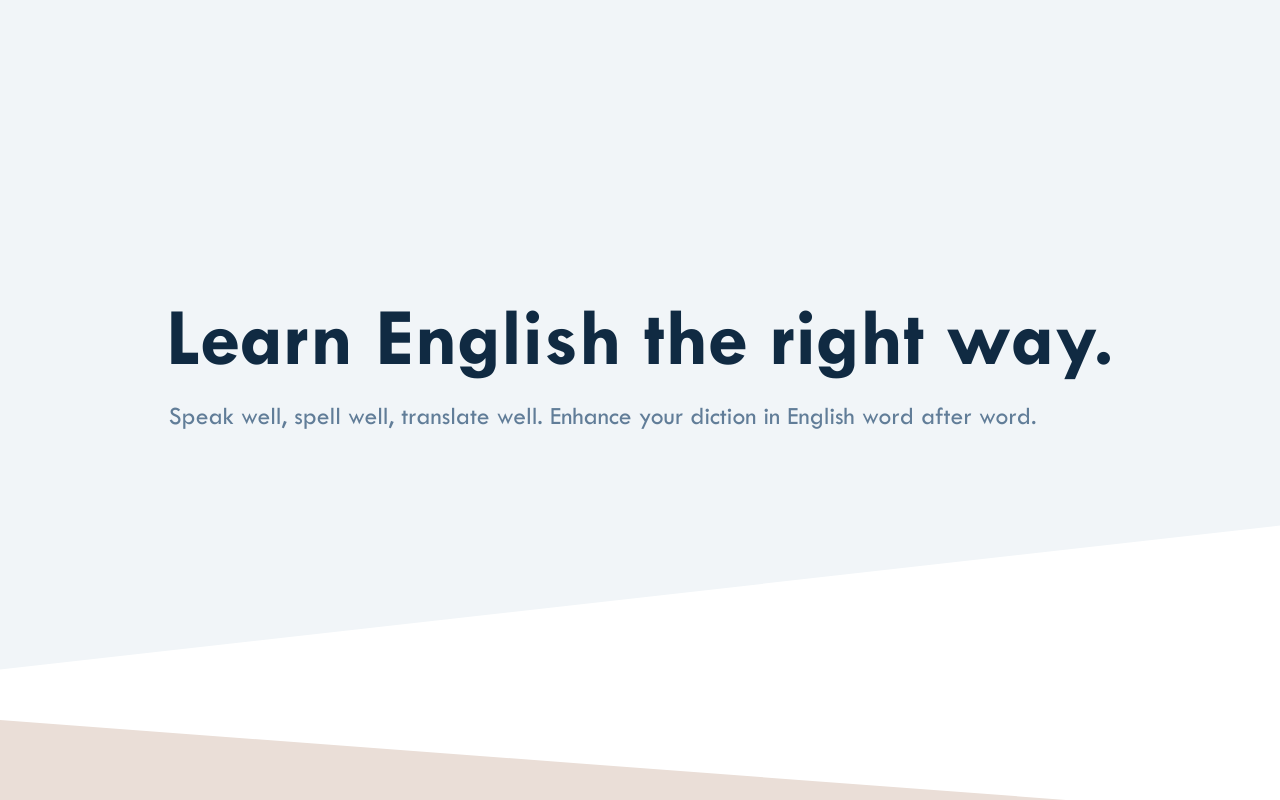
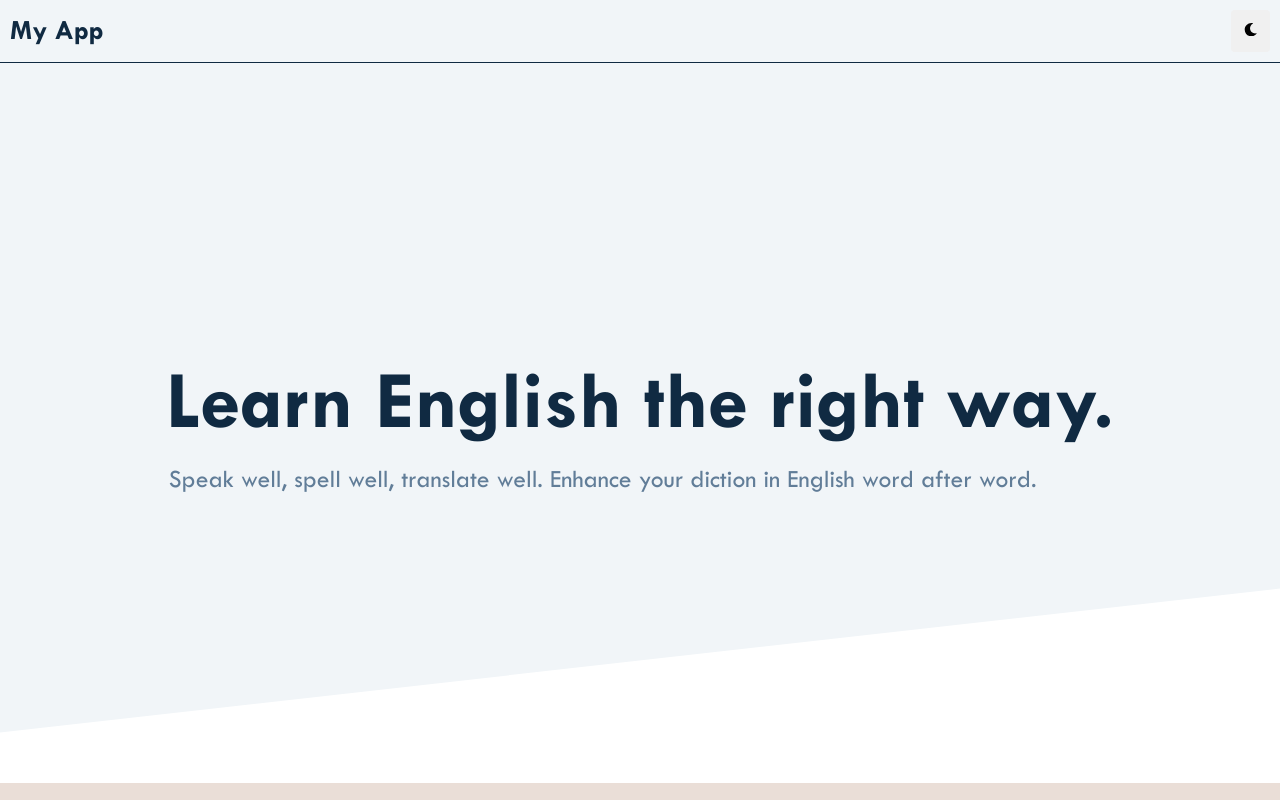
Before and after one commit to AccoladesIO/Dictionary-App, a React (Vite) app: page / in a window 1280 px wide. Shown: the top 800 px of the page. Built offline with nearby package versions, Linux system fonts and the light colour scheme.

Commit message:
ref: added light mode - dark mode toggle

```diff
--- a/src/components/Hero.tsx
+++ b/src/components/Hero.tsx
@@ -1,8 +1,36 @@
-import React from 'react'
+import React, { useState, useEffect } from "react";
+import * as Fa from 'react-icons/fa'
 import './hero.scss'
 
 const Hero = () => {
+
+  const [isDarkMode, setIsDarkMode] = useState(false);
+
+  // set the theme mode based on the state
+  useEffect(() => {
+    if (isDarkMode) {
+      document.body.classList.add("dark-mode");
+    } else {
+      document.body.classList.remove("dark-mode");
+    }
+  }, [isDarkMode]);
+
+  // toggle the state between light and dark mode
+  const toggleDarkMode = () => {
+    setIsDarkMode(!isDarkMode);
+  };
+
+
+
   return (
+    <main>
+
+      <nav className={isDarkMode ? "dark-mode" : "light-mode"}>
+        <h1 className="logo">My App</h1>
+        <button className="toggle-btn" onClick={toggleDarkMode}>
+          {isDarkMode ? <Fa.FaSun /> : <Fa.FaMoon />}
+        </button>
+      </nav>
       <header className="header">
         <article className="textbox">
           <h1 className="heading-main">
@@ -13,6 +41,7 @@ const Hero = () => {
           </p>
         </article>
       </header>
+    </main>
   )
 }
 
--- a/src/components/Section.tsx
+++ b/src/components/Section.tsx
@@ -54,8 +54,13 @@ const Section = () => {
    (
     <>
    <div className="flex">
-    <p className='flex j'><Fa.FaAngleRight />{word.phonetics[0]?.text} {word.phonetics[1]?.text} </p>
-    <p className='flex j'><Fa.FaAngleRight />Listen : <a href={word.phonetics[0]?.audio} target='_blank'><Fa.FaHeadphones/> </a></p>
+    <p className='flex j'>{word.phonetics[0]?.text} {word.phonetics[1]?.text} </p>
+    <p className='flex j'>
+
+    <audio controls className='audio-player'>
+  <source src={word.phonetics[0]?.audio} type="audio/mpeg" />
+</audio>
+    </p>
 
     </div>
 
@@ -66,10 +71,11 @@ const Section = () => {
           <>
 
 
-              <p className='flex j'><Fa.FaAngleRight />{mean.partOfSpeech} : <em className='small'>{mean.definitions[0].definition}</em>
-               </p>
+              <p className='flex j'><Fa.FaAngleRight />{mean.partOfSpeech} </p>
+              <hr />
+              <em className='small'>{mean.definitions[0].definition}</em>
 
-              {mean.synonyms.length > 1 ? <p className='flex j' ><Fa.FaAngleRight />Synonyms: <em className='small'>{mean.synonyms.join(', ')} </em> </p> : null}
+              {mean.synonyms.length > 1 ? <p className='flex j' ><Fa.FaAngleRight />Synonyms:  <br /> <em className='small'>{mean.synonyms.join(', ')} </em> </p> : null}
               {mean.antonyms.length > 1 ? <p className='flex j'><Fa.FaAngleRight />Antonyms: <em className='small'>{mean.antonyms.join(', ')}</em> </p> : null}
               {console.log(mean.antonyms.toString())}
 
--- a/src/components/hero.scss
+++ b/src/components/hero.scss
@@ -17,8 +17,38 @@ $textColorSec: #795744;
     min-height: 90vh;
     clip-path: polygon(0 0, 100% 0, 100% 73%, 0 93%);
 }
+.logo{
+    font-size: 28px;
+}
+nav {
+    display: flex;
+    justify-content: space-between;
+    align-items: center;
+    padding: 10px;
+    background-color: $heroBackground;
+    color: $heroTextMain;
+    border-bottom: 1px solid $heroTextMain;
+  }
+
+  nav.dark-mode {
+    background-color: #4b4a4a;
+    color: $heroBackground;
+  }
+
+  .toggle-btn {
+    padding: 0.5rem;
+    background-color: #f0f0f0;
+    border: none;
+    border-radius: 4px;
+    cursor: pointer;
+  }
+
+  .toggle-btn:hover {
+    background-color: #ccc;
+  }
+
 .section{
-    clip-path: polygon(0 0, 100% 12%, 100% 100%, 0 100%);
+    // clip-path: polygon(0 0, 100% 12%, 100% 100%, 0 100%);
     background-color: $sectionBackground;
     width: 100%;
     padding:  1rem;
@@ -52,6 +82,10 @@ input[type = 'text']{
 input[type='submit']{
     border-radius: 0 3px 3px 0;
     font-weight: bolder;
+    -webkit-border-radius: 0 3px 3px 0;
+    -moz-border-radius: 0 3px 3px 0;
+    -ms-border-radius: 0 3px 3px 0;
+    -o-border-radius: 0 3px 3px 0;
 }
 .flex{
     display: flex;
@@ -64,6 +98,7 @@ input[type='submit']{
     justify-content: left;
 }
 .text-align{
+    width: 100%;
     text-align: center;
 }
 .btn{
@@ -75,6 +110,18 @@ input[type='submit']{
     font-size: 3.2rem;
 
 }
+.audio-player {
+    width: 100%;
+    max-width: 500px;
+    height: 40px;
+    margin: 0 auto;
+  }
 .small{
     font-size: 16px;
+    margin-left: 10px;
+    text-align: left;
 }
+hr{
+    width: 60%;
+    margin: 0 auto;
+}
```
Lines whose indentation alone changed are shown as unchanged.
